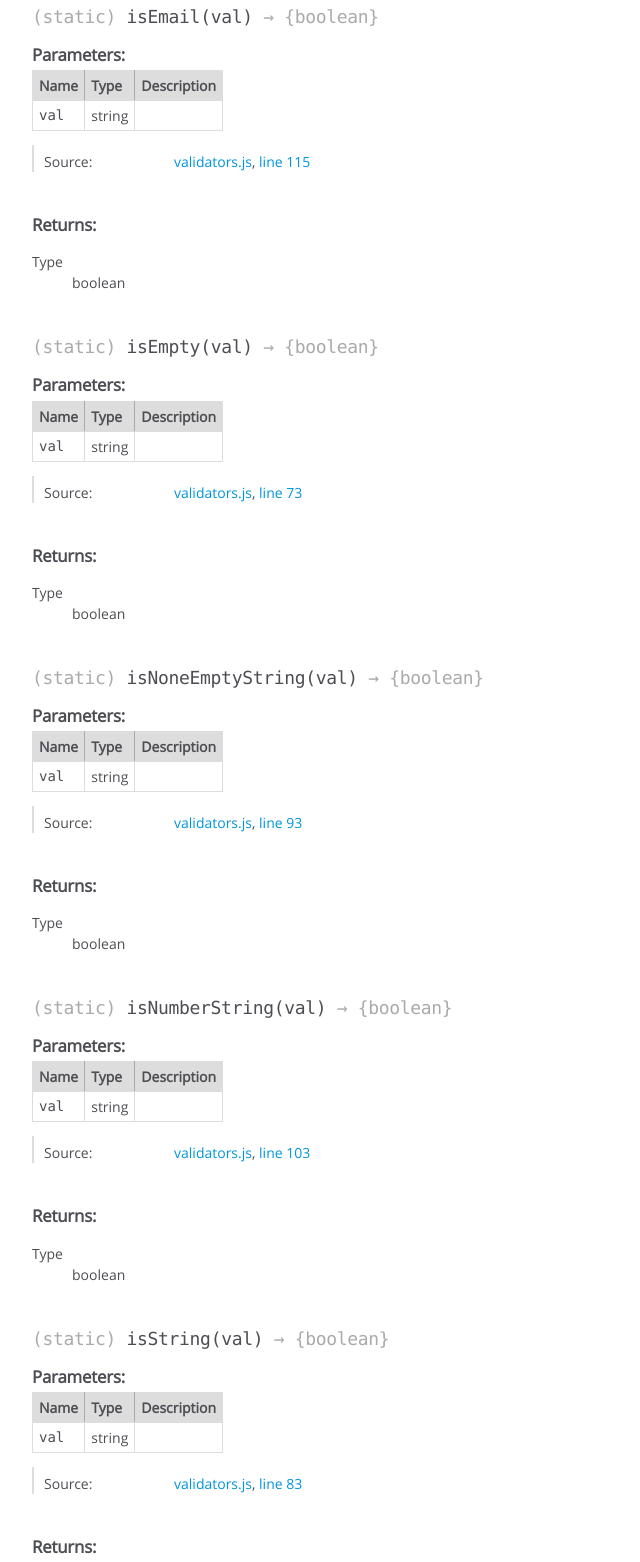
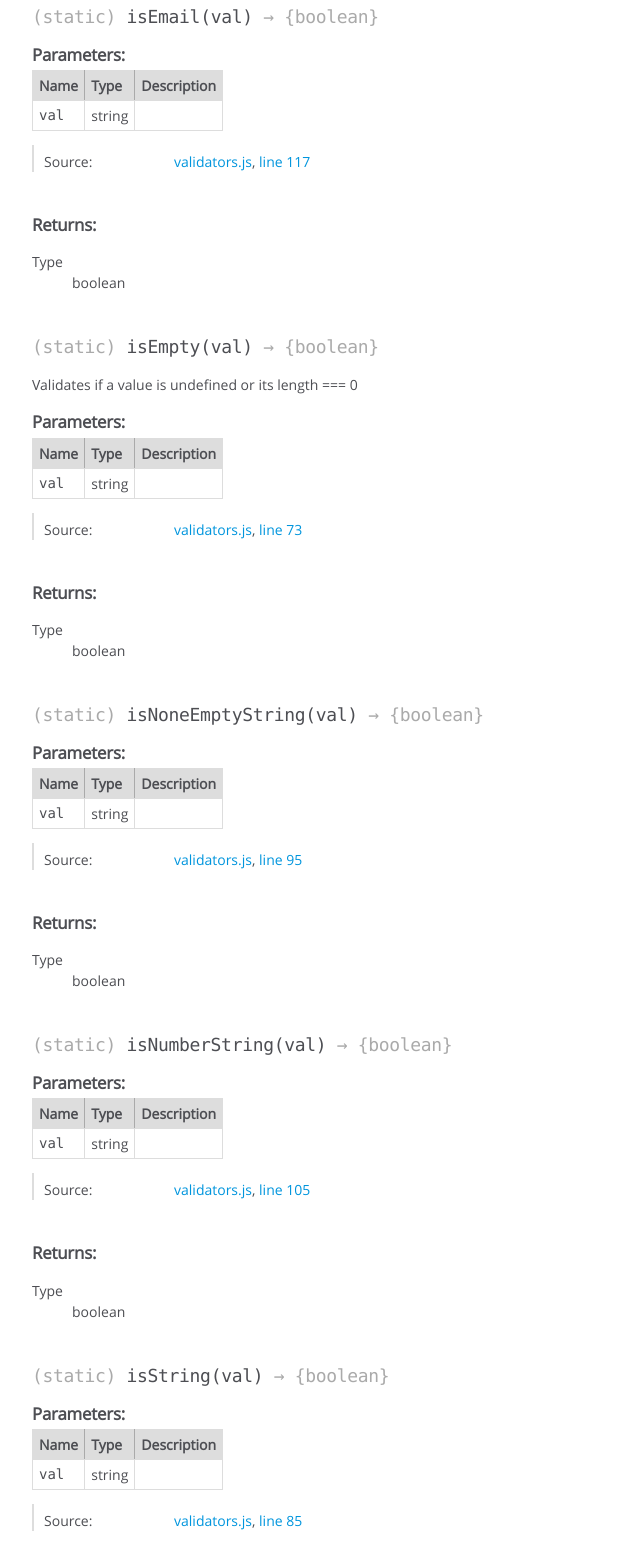
Before and after one commit to on3iro/vally, a website: page docs/validators.html in a window 1280 px wide. Shown: the part 304-1866 px from the top of the page, without its empty margins (0-640 px from the left). Drawn offline with Linux system fonts and the light colour scheme.

Commit message:
1.0.0-beta-4

```diff
--- a/docs/validators.html
+++ b/docs/validators.html
@@ -206,7 +206,7 @@
 
     <dt class="tag-source">Source:</dt>
     <dd class="tag-source"><ul class="dummy"><li>
-        <a href="validators.js.html">validators.js</a>, <a href="validators.js.html#line115">line 115</a>
+        <a href="validators.js.html">validators.js</a>, <a href="validators.js.html#line117">line 117</a>
     </li></ul></dd>
 
 
@@ -264,6 +264,10 @@
 
 
 
+
+<div class="description">
+    Validates if a value is undefined or its length === 0
+</div>
 
 
 
@@ -504,7 +508,7 @@
 
     <dt class="tag-source">Source:</dt>
     <dd class="tag-source"><ul class="dummy"><li>
-        <a href="validators.js.html">validators.js</a>, <a href="validators.js.html#line93">line 93</a>
+        <a href="validators.js.html">validators.js</a>, <a href="validators.js.html#line95">line 95</a>
     </li></ul></dd>
 
 
@@ -653,7 +657,7 @@
 
     <dt class="tag-source">Source:</dt>
     <dd class="tag-source"><ul class="dummy"><li>
-        <a href="validators.js.html">validators.js</a>, <a href="validators.js.html#line103">line 103</a>
+        <a href="validators.js.html">validators.js</a>, <a href="validators.js.html#line105">line 105</a>
     </li></ul></dd>
 
 
@@ -802,7 +806,7 @@
 
     <dt class="tag-source">Source:</dt>
     <dd class="tag-source"><ul class="dummy"><li>
-        <a href="validators.js.html">validators.js</a>, <a href="validators.js.html#line83">line 83</a>
+        <a href="validators.js.html">validators.js</a>, <a href="validators.js.html#line85">line 85</a>
     </li></ul></dd>
 
 
@@ -870,7 +874,7 @@
 <br class="clear">
 
 <footer>
-    Documentation generated by <a href="https://github.com/jsdoc3/jsdoc">JSDoc 3.5.5</a> on Sun Feb 04 2018 10:12:00 GMT+0100 (CET)
+    Documentation generated by <a href="https://github.com/jsdoc3/jsdoc">JSDoc 3.5.5</a> on Sun Feb 04 2018 10:18:43 GMT+0100 (CET)
 </footer>
 
 <script> prettyPrint(); </script>
--- a/package.json
+++ b/package.json
@@ -1,6 +1,6 @@
 {
   "name": "vally",
-  "version": "1.0.0-beta-3",
+  "version": "1.0.0-beta-4",
   "main": "lib/index.js",
   "module": "es/index.js",
   "jsnext:main": "es/index/js",
```
Also changed, not shown: docs/index.html (+1 -1 lines), docs/validation.html (+1 -1 lines), docs/validation.js.html (+1 -1 lines), docs/validators.js.html (+3 -1 lines), 1 other file.
